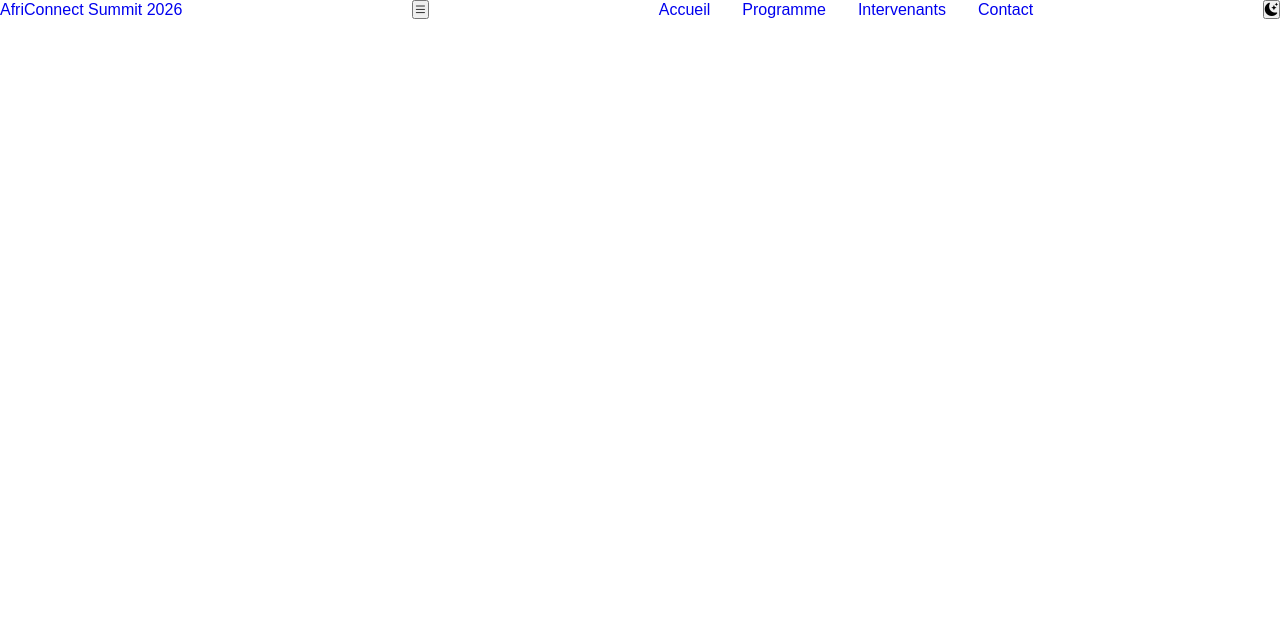
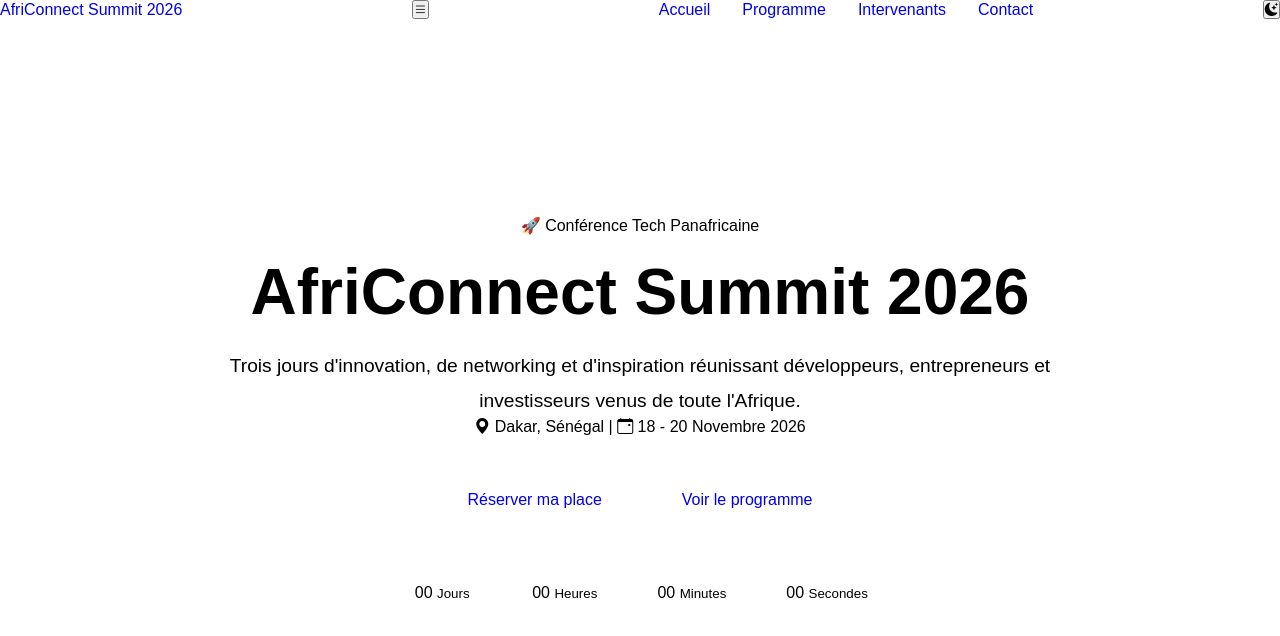
Before and after one commit to mamoufaye39-pixel/FAYE-Cheikh-Ahmadou-Tidiane-AfriConnectSummit, a plain HTML site: page FAYE-Cheikh-Ahmadou-Tidiane-AfriConnectSummit/index.html in a window 1280 px wide. Drawn offline with nearby package versions, Linux system fonts and the light colour scheme.

Commit message:
Création de la section Hero de la page d'accueil

```diff
--- a/FAYE-Cheikh-Ahmadou-Tidiane-AfriConnectSummit/css/style.css
+++ b/FAYE-Cheikh-Ahmadou-Tidiane-AfriConnectSummit/css/style.css
@@ -55,3 +55,53 @@ body{
 .footer-container a{
     text-decoration:none;
 }
+/* ===== HERO ===== */
+
+.hero{
+    min-height:100vh;
+    display:flex;
+    justify-content:center;
+    align-items:center;
+    text-align:center;
+    padding:2rem;
+}
+
+.hero-content{
+    max-width:900px;
+}
+
+.hero h1{
+    font-size:4rem;
+    margin:20px 0;
+}
+
+.hero-text{
+    font-size:1.2rem;
+    line-height:1.8;
+}
+
+.hero-buttons{
+    display:flex;
+    justify-content:center;
+    gap:20px;
+    margin:40px 0;
+}
+
+.btn{
+    text-decoration:none;
+    padding:15px 30px;
+    border-radius:10px;
+}
+
+.countdown{
+    display:flex;
+    justify-content:center;
+    gap:20px;
+    flex-wrap:wrap;
+}
+
+.time-box{
+    min-width:100px;
+    padding:20px;
+    border-radius:12px;
+}
--- a/FAYE-Cheikh-Ahmadou-Tidiane-AfriConnectSummit/index.html
+++ b/FAYE-Cheikh-Ahmadou-Tidiane-AfriConnectSummit/index.html
@@ -64,6 +64,73 @@
         <!-- Intervenants vedettes -->
 
         <!-- Sponsors -->
+         <!-- ================= HERO ================= -->
+<section class="hero">
+
+    <div class="hero-content">
+
+        <span class="hero-badge">
+            🚀 Conférence Tech Panafricaine
+        </span>
+
+        <h1>AfriConnect Summit 2026</h1>
+
+        <p class="hero-text">
+            Trois jours d'innovation, de networking et d'inspiration
+            réunissant développeurs, entrepreneurs et investisseurs
+            venus de toute l'Afrique.
+        </p>
+
+        <p class="hero-location">
+            <i class="bi bi-geo-alt-fill"></i>
+            Dakar, Sénégal
+
+            <span>|</span>
+
+            <i class="bi bi-calendar-event"></i>
+            18 - 20 Novembre 2026
+        </p>
+
+        <div class="hero-buttons">
+
+            <a href="contact.html" class="btn btn-primary">
+                Réserver ma place
+            </a>
+
+            <a href="programme.html" class="btn btn-secondary">
+                Voir le programme
+            </a>
+
+        </div>
+
+        <!-- Compte à rebours -->
+        <div class="countdown">
+
+            <div class="time-box">
+                <span id="days">00</span>
+                <small>Jours</small>
+            </div>
+
+            <div class="time-box">
+                <span id="hours">00</span>
+                <small>Heures</small>
+            </div>
+
+            <div class="time-box">
+                <span id="minutes">00</span>
+                <small>Minutes</small>
+            </div>
+
+            <div class="time-box">
+                <span id="seconds">00</span>
+                <small>Secondes</small>
+            </div>
+
+        </div>
+
+    </div>
+
+</section>
 
     </main>
 
--- a/FAYE-Cheikh-Ahmadou-Tidiane-AfriConnectSummit/js/main.js
+++ b/FAYE-Cheikh-Ahmadou-Tidiane-AfriConnectSummit/js/main.js
@@ -2,3 +2,9 @@
 // AfriConnect Summit 2026
 // JavaScript principal
 // ===============================
+
+
+// ===============================
+// Compte à rebours
+// (sera développé au prochain commit)
+// ===============================
```
